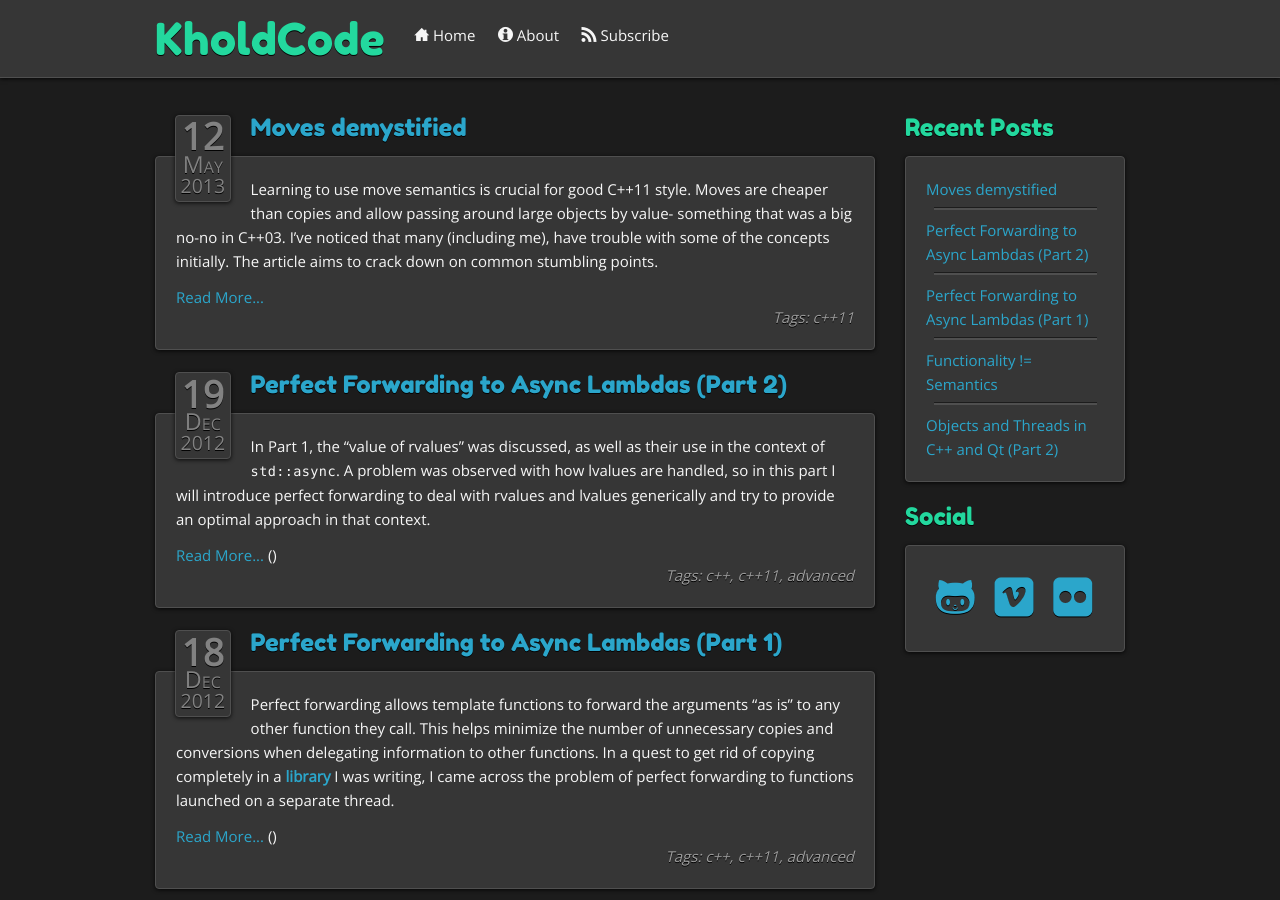
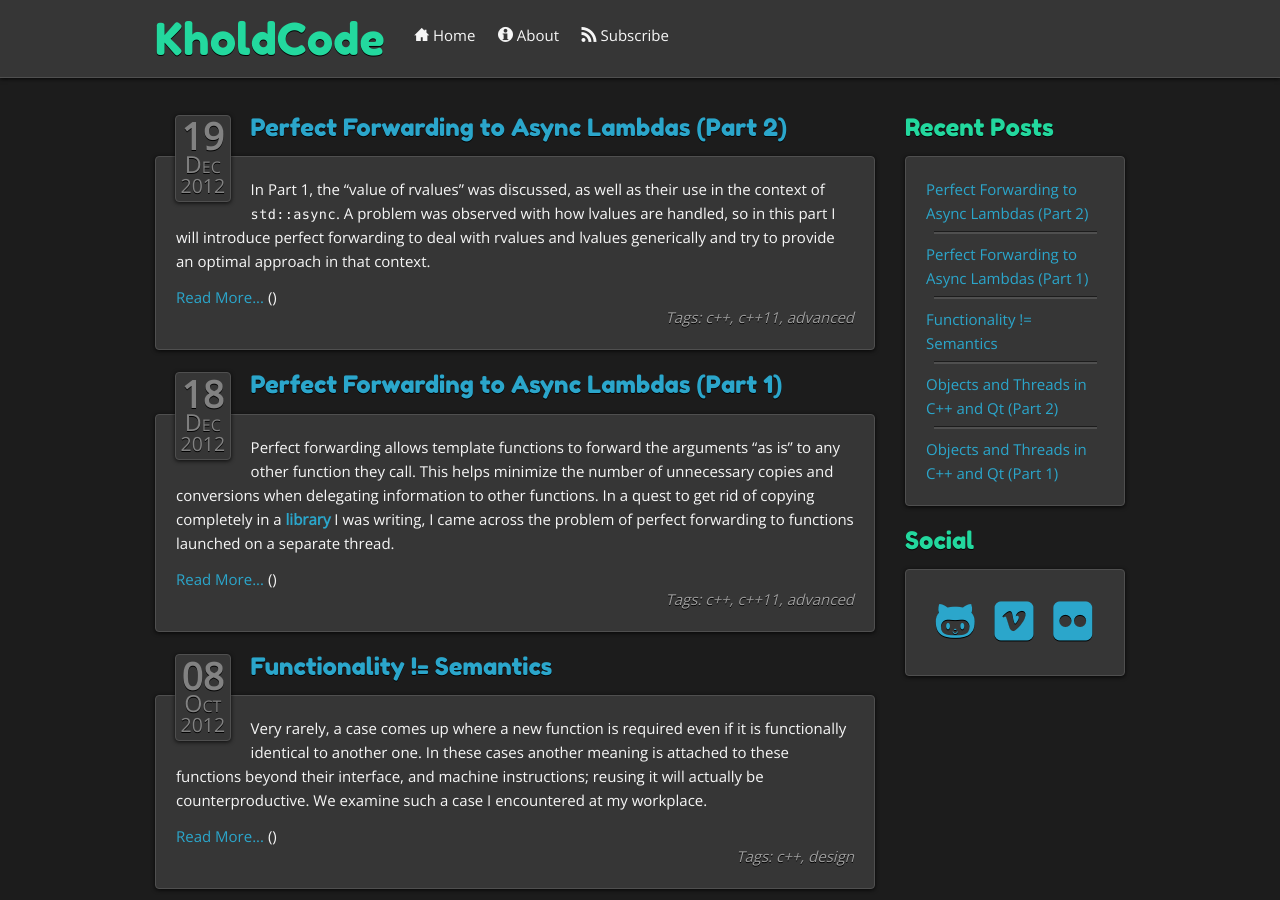
Before and after one commit to KholdStare/kholdstare.github.com, a Jekyll site: the page built from index.html, in a window 1280 px wide and 900 px high. Built offline with Jekyll 4.4.1, drawn with Linux system fonts in a browser that asks for light colours; comment, search, counter and statistics services are not loaded.

Commit message:
unpublish moves demystified

```diff
--- a/_posts/2013-05-12-moves-demystified.markdown
+++ b/_posts/2013-05-12-moves-demystified.markdown
@@ -5,12 +5,12 @@ description: >
   Learning to use move semantics is crucial for good C++11 style. Moves are
   cheaper than copies and allow passing around large objects by value-
   something that was a big no-no in C++03. I've noticed that many (including
-  me), have trouble with some of the concepts initially.  The article aims to
+  me), had trouble with some of the concepts initially.  The article aims to
   crack down on common stumbling points.
 
 category: technical
 testing: true
-published: true
+published: false
 tags:
   - c++11
 ---
@@ -21,7 +21,7 @@ Before
 
 ### Rvalues vs Rvalue references
 
-A common mistake I see when people try use rvalues is returning by _rvalue
+A common mistake I see when people try use rvalues is returning an _rvalue
 reference_ from a function
 
 {% highlight cpp %}
@@ -35,7 +35,7 @@ The trouble is, this is as bad as returning a reference to a local function
 variable. The notion of an _rvalue_ and an _rvalue reference_ are conflated together.
 
 Just as lvalue references refer to lvalues, rvalue references can bind to
-rvalues.  By definition rvalues cannot be used directly as there is no
+rvalues.  By definition rvalues, cannot be used directly as there is no
 identifier that is bound to them- they are "ethereal".  The only way we can
 ever use them is through _rvalue references_ <code>&amp;&amp;</code> - this
 gives us an identifier to refer to, and use _rvalues_.
```
